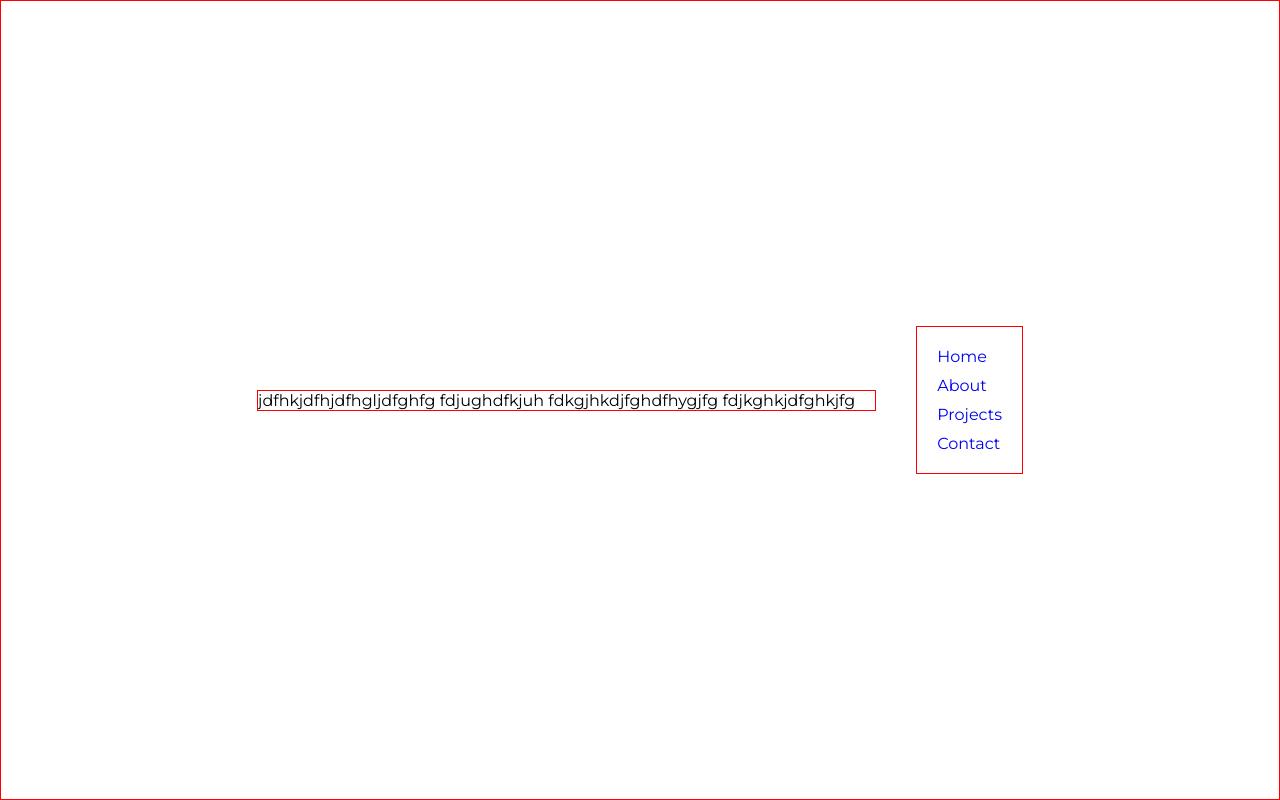
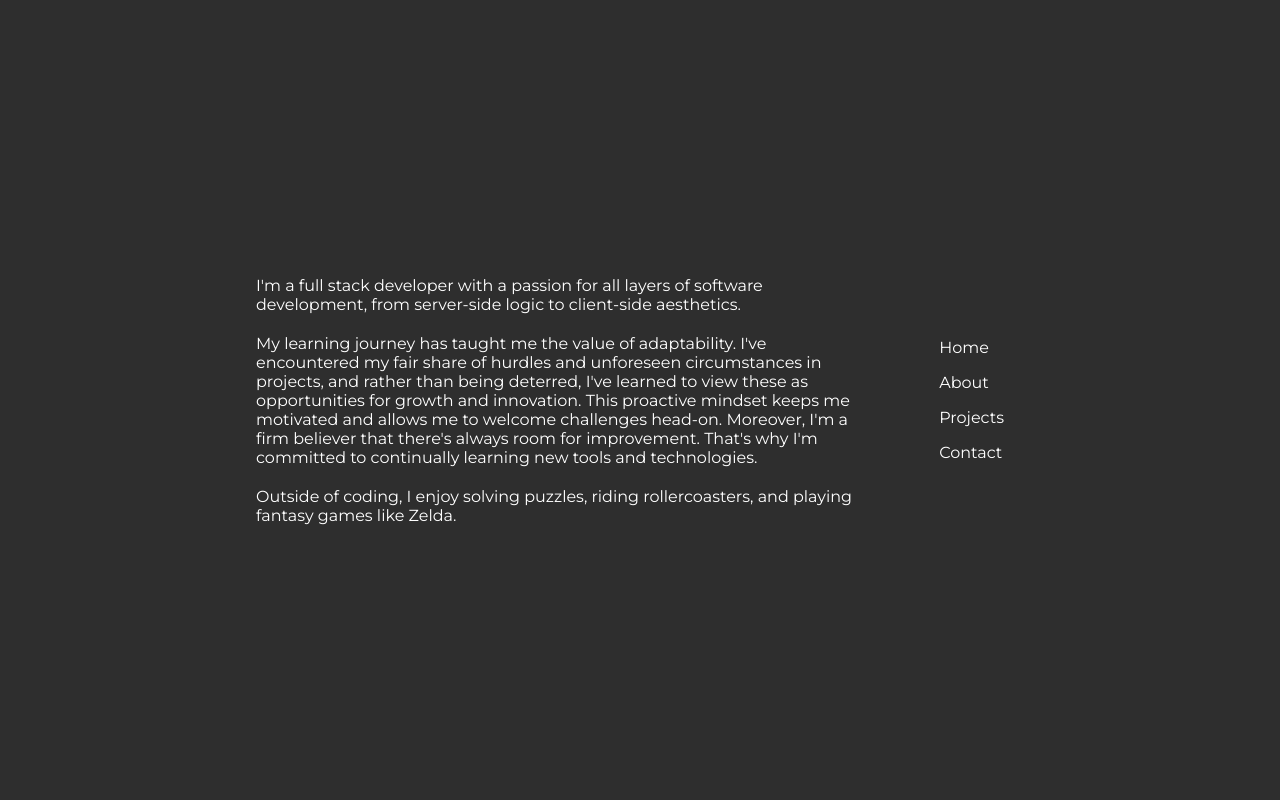
Before and after one commit to erinsophie/portfolio, a React (Vite) app: page / in a window 1280 px wide. Both pictures are taken after a click on the link "About". Built offline with nearby package versions, Linux system fonts and the light colour scheme.

Commit message:
Create home and about component

```diff
--- a/index.html
+++ b/index.html
@@ -10,6 +10,12 @@
       href="https://fonts.googleapis.com/css2?family=Montserrat:wght@400;500&display=swap"
       rel="stylesheet"
     />
+
+    <link
+      rel="stylesheet"
+      href="https://cdn.jsdelivr.net/gh/devicons/devicon@v2.15.1/devicon.min.css"
+    />
+
     <title>erinsophie</title>
   </head>
   <body>
--- a/src/components/About.jsx
+++ b/src/components/About.jsx
@@ -1,11 +1,36 @@
+import '../styles/About.css';
+
 function About() {
-    return (
-        <p>jdfhkjdfhjdfhgljdfghfg
-            fdjughdfkjuh
-            fdkgjhkdjfghdfhygjfg
-            fdjkghkjdfghkjfg
+  return (
+    <div className="about">
+      <div className="about-text">
+        <p>
+          I'm a full stack developer with a passion for all layers of software
+          development, from server-side logic to client-side aesthetics.{' '}
         </p>
-    )
+
+        <p>
+          My learning journey has taught me the value of adaptability. I've
+          encountered my fair share of hurdles and unforeseen circumstances in
+          projects, and rather than being deterred, I've learned to view these
+          as opportunities for growth and innovation. This proactive mindset
+          keeps me motivated and allows me to welcome challenges head-on.
+          Moreover, I'm a firm believer that there's always room for
+          improvement. That's why I'm committed to continually learning new
+          tools and technologies.
+        </p>
+
+        <p>
+          Outside of coding, I enjoy solving puzzles, riding rollercoasters, and
+          playing fantasy games like Zelda.
+        </p>
+      </div>
+
+      <div className="skills">
+
+      </div>
+    </div>
+  );
 }
 
-export default About
+export default About;
--- a/src/components/App.jsx
+++ b/src/components/App.jsx
@@ -8,6 +8,7 @@ function App() {
 
   return (
     <div className="container">
+
       <div className="content">
         {section === 'home' && <Home />}
         {section === 'about' && <About />}
--- a/src/components/Home.jsx
+++ b/src/components/Home.jsx
@@ -3,7 +3,7 @@ import '../styles/Home.css';
 function Home() {
   return (
     <div className="home">
-      <p>Hi, I'm</p>
+      <p>Hi there, I'm</p>
       <h1>Sophie</h1>
       <h2>Software Developer</h2>
     </div>
--- /dev/null
+++ b/src/styles/About.css
@@ -0,0 +1,10 @@
+.about {
+  display: flex;
+  flex-direction: column;
+}
+
+.about-text {
+  display: flex;
+  flex-direction: column;
+  gap: 20px;
+}
--- a/src/styles/App.css
+++ b/src/styles/App.css
@@ -3,27 +3,27 @@
   padding-right: 20%;
   height: 100vh;
   display: flex;
-  gap: 40px;
+  gap: 60px;
   justify-content: center;
   align-items: center;
-  border: 1px solid red;
+  background-color: var(--black);
+  color: var(--white);
 }
 
 .content {
   flex: 1;
   overflow: auto;
-  border: 1px solid red;
 }
 
 .links {
   padding: 20px;
   display: flex;
   flex-direction: column;
-  gap: 10px;
-  border: 1px solid red;
+  gap: 16px;
 }
 
 .links a {
+  color: var(--white);
   text-decoration: none;
 }
 
--- a/src/styles/index.css
+++ b/src/styles/index.css
@@ -39,7 +39,7 @@ h6 {
 }
 
 :root {
-  --black: #111111;
+  --black: #2E2E2E;
   --white: #FFFFFF;
   --light-grey: #CFCFCF;
 }
```
